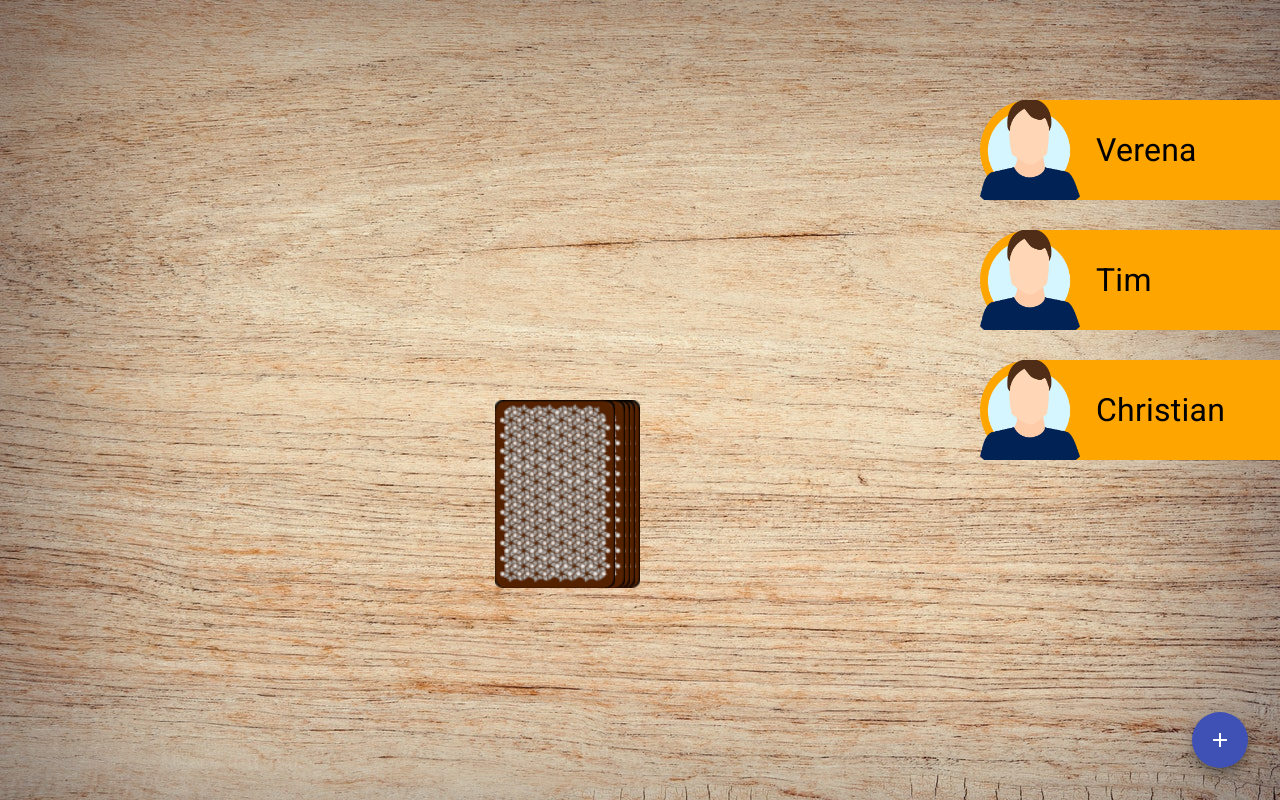
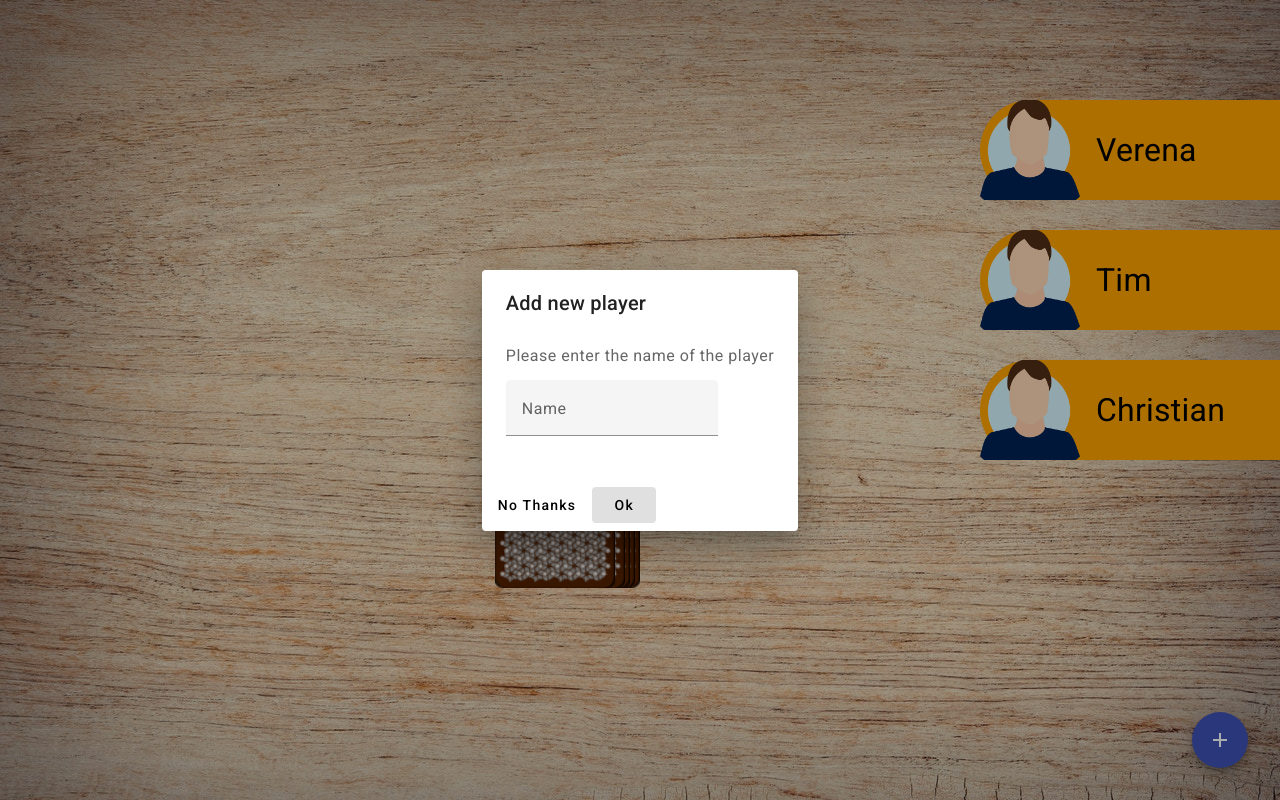
Before and after one commit to christian-grund/ringoffire, an Angular app: page /game in a window 1280 px wide. Both pictures are taken after a click on the button "add". Built offline with nearby package versions, Linux system fonts and the light colour scheme.

Commit message:
14 - Material Design Dialog erstellen

```diff
--- /dev/null
+++ b/src/app/dialog-add-player/dialog-add-player.component.html
@@ -0,0 +1,12 @@
+<h2 mat-dialog-title>Add new player</h2>
+<mat-dialog-content>
+  <p>Please enter the name of the player</p>
+  <mat-form-field>
+    <mat-label>Name</mat-label>
+    <input matInput [(ngModel)]="name" />
+  </mat-form-field>
+</mat-dialog-content>
+<mat-dialog-actions>
+  <button mat-button (click)="onNoClick()">No Thanks</button>
+  <button mat-button [mat-dialog-close]="" cdkFocusInitial>Ok</button>
+</mat-dialog-actions>
--- /dev/null
+++ b/src/app/dialog-add-player/dialog-add-player.component.ts
@@ -0,0 +1,34 @@
+import { CommonModule } from '@angular/common';
+import { Component } from '@angular/core';
+import { FormsModule } from '@angular/forms';
+import { MatDialogModule } from '@angular/material/dialog';
+import { MatInputModule } from '@angular/material/input';
+import { MatButtonModule } from '@angular/material/button';
+
+@Component({
+  selector: 'app-dialog-add-player',
+  standalone: true,
+  imports: [
+    CommonModule,
+    FormsModule,
+    MatDialogModule,
+    MatInputModule,
+    MatButtonModule,
+  ],
+  templateUrl: './dialog-add-player.component.html',
+  styleUrl: './dialog-add-player.component.scss',
+})
+export class DialogAddPlayerComponent {
+  name: string = '';
+
+  // constructor(
+  //   public dialogRef: MatDialogRef<DialogOverviewExampleDialog>,
+  //   @Inject(MAT_DIALOG_DATA) public data: DialogData,
+  // ) {}
+
+  // onNoClick(): void {
+  //   this.dialogRef.close();
+  // }
+
+  onNoClick() {}
+}
--- a/src/app/game/game.component.html
+++ b/src/app/game/game.component.html
@@ -42,6 +42,6 @@
   </div>
 </div>
 
-<button mat-fab color="primary" class="btn-add">
+<button mat-fab color="primary" (click)="openDialog()" class="btn-add">
   <mat-icon>add</mat-icon>
 </button>
--- a/src/app/game/game.component.ts
+++ b/src/app/game/game.component.ts
@@ -4,11 +4,21 @@
 import { PlayerComponent } from '../player/player.component';
 import { MatButtonModule } from '@angular/material/button';
 import { MatIconModule } from '@angular/material/icon';
+import { MatDialog } from '@angular/material/dialog';
+import { DialogAddPlayerComponent } from '../dialog-add-player/dialog-add-player.component';
+import { MatDialogModule } from '@angular/material/dialog';
 
 @Component({
   selector: 'app-game',
   standalone: true,
-  imports: [CommonModule, PlayerComponent, MatButtonModule, MatIconModule],
+  imports: [
+    CommonModule,
+    PlayerComponent,
+    DialogAddPlayerComponent,
+    MatButtonModule,
+    MatIconModule,
+    MatDialogModule,
+  ],
   templateUrl: './game.component.html',
   styleUrl: './game.component.scss',
 })
@@ -17,7 +27,7 @@
   currentCard: string = '';
   game: Game = new Game();
 
-  constructor() {}
+  constructor(public dialog: MatDialog) {}
 
   ngOnInit(): void {
     this.newGame();
@@ -41,4 +51,12 @@
       }
     }
   }
+
+  openDialog(): void {
+    const dialogRef = this.dialog.open(DialogAddPlayerComponent);
+
+    dialogRef.afterClosed().subscribe((result) => {
+      console.log('The dialog was closed');
+    });
+  }
 }
```
Also changed, not shown: src/app/dialog-add-player/dialog-add-player.component.scss (added), 1 other file (tests, documents, lock files or other folders).
